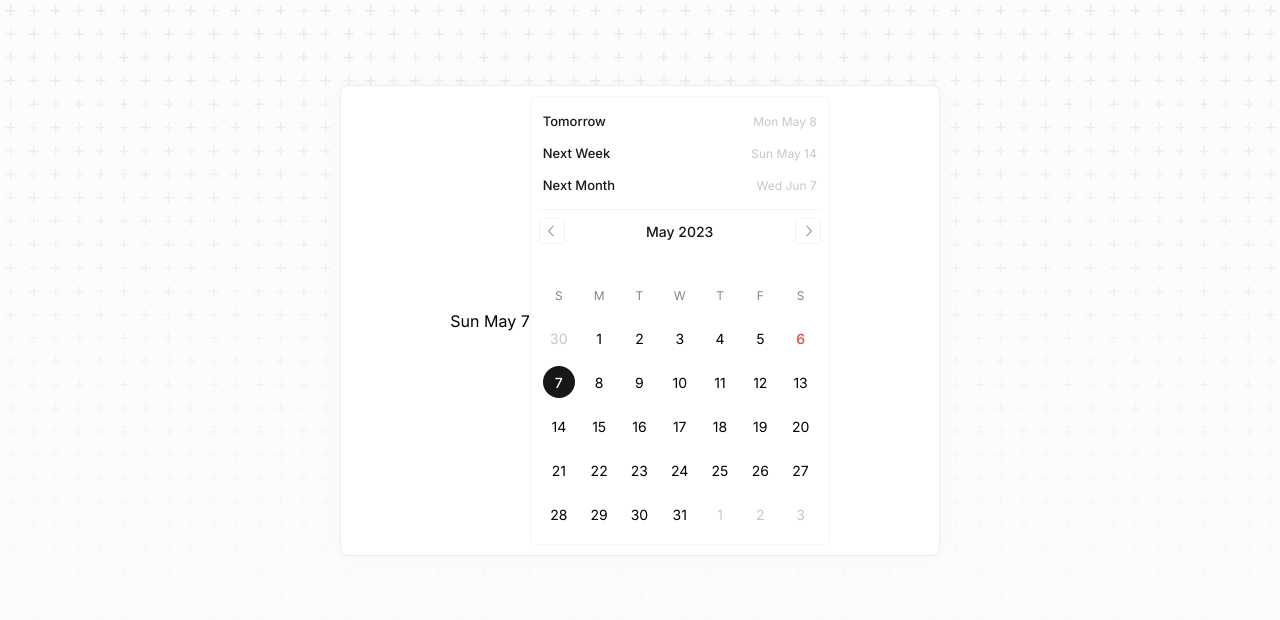
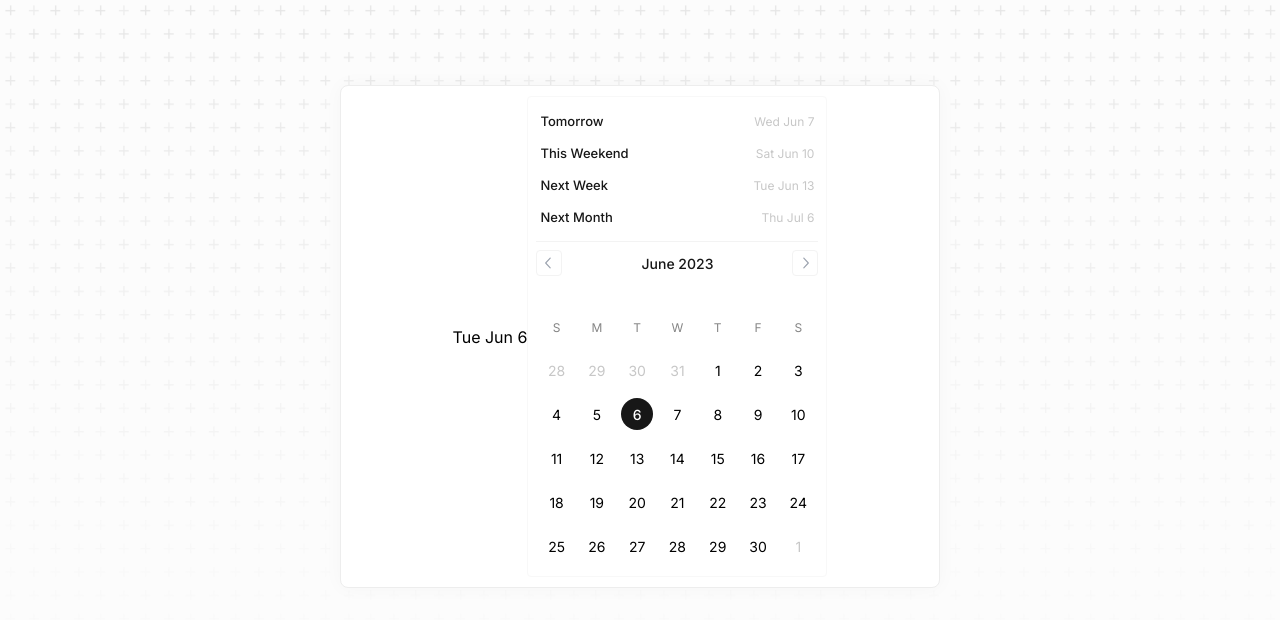
Before and after one commit to nermin-io/itemised, a Next.js app: page /datepicker-demo in a window 1280 px wide. Shown: the top 620 px of the page. Built offline with nearby package versions, Linux system fonts and the light colour scheme.

Commit message:
add 'this weekend' / 'next weekend' logic to date presets

```diff
--- a/src/components/DatePicker.tsx
+++ b/src/components/DatePicker.tsx
@@ -2,11 +2,15 @@ import {
   add,
   eachDayOfInterval,
   endOfMonth,
+  endOfToday,
   endOfWeek,
   format,
+  getDay,
   isEqual,
   isSameMonth,
+  isSaturday,
   isToday,
+  isWeekend,
   parse,
   startOfToday,
   startOfWeek,
@@ -26,14 +30,28 @@ const classNames = (...classes: Array<string | boolean>) => {
 };
 
 const presetDates = (currentDate: Date) => {
+  const isDayWeekend = isWeekend(currentDate);
   return [
     {
       label: "Tomorrow",
       value: add(currentDate, { days: 1 }),
     },
     {
+      label: isDayWeekend ? "Next Weekend" : "This Weekend",
+      value: add(currentDate, {
+        days: isDayWeekend
+          ? isSaturday(currentDate)
+            ? 7
+            : 6
+          : 6 - getDay(currentDate),
+      }),
+    },
+    {
       label: "Next Week",
-      value: add(currentDate, { weeks: 1 }),
+      value: add(currentDate, {
+        weeks: 1,
+        days: isDayWeekend ? (isSaturday(currentDate) ? 2 : 1) : 0,
+      }),
     },
     {
       label: "Next Month",
@@ -43,8 +61,7 @@ const presetDates = (currentDate: Date) => {
 };
 
 const DatePicker: React.FC<Props> = ({ value, onChange }) => {
-  const today = startOfToday();
-  const [currentMonth, setCurrentMonth] = useState(format(today, "MMM-yyyy"));
+  const [currentMonth, setCurrentMonth] = useState(format(value, "MMM-yyyy"));
   const monthStart = parse(currentMonth, "MMM-yyyy", new Date());
 
   useEffect(() => {
--- a/src/pages/datepicker-demo.tsx
+++ b/src/pages/datepicker-demo.tsx
@@ -4,7 +4,7 @@ import { add, format, startOfToday } from "date-fns";
 import { useState } from "react";
 
 export default function DatePickerDemo() {
-  const [date, setDate] = useState(add(startOfToday(), { days: 1 }));
+  const [date, setDate] = useState(add(startOfToday(), { months: 1 }));
   return (
     <Card
       style={{
```
